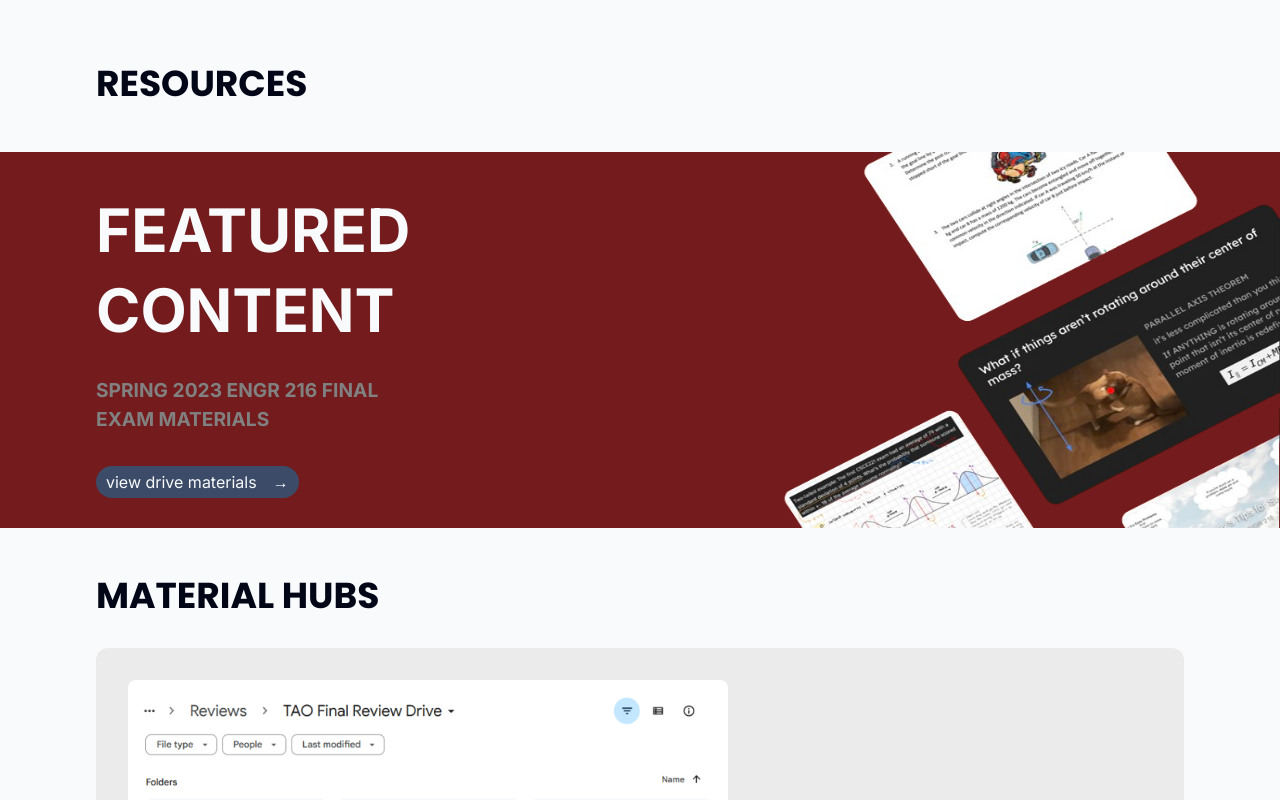
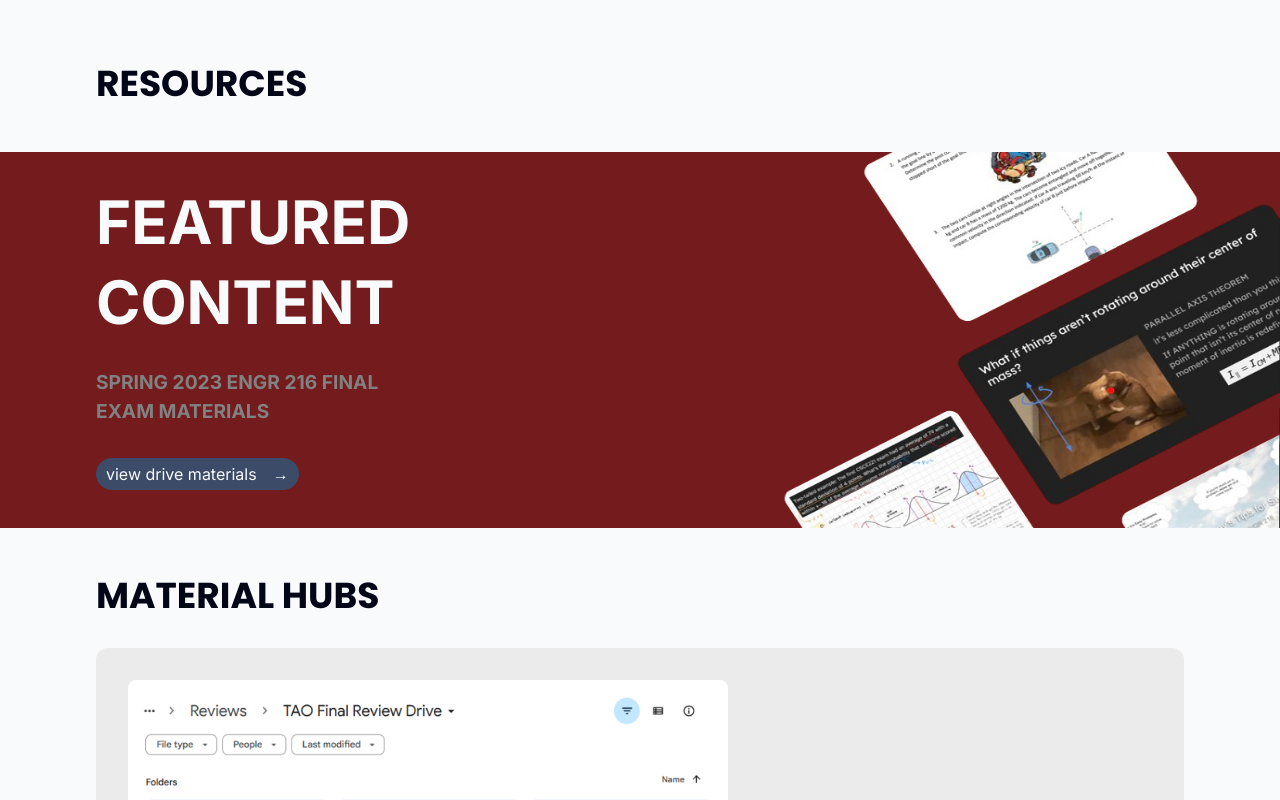
Before and after one commit to TAO-ENGR/club-website, a Next.js app in the folder club-website/: page / in a window 1280 px wide. Shown: the top 800 px of the page. Built offline with nearby package versions, Linux system fonts and the light colour scheme.

Commit message:
final banner padding adjustment

```diff
--- a/club-website/src/app/page.tsx
+++ b/club-website/src/app/page.tsx
@@ -72,7 +72,7 @@ export default function Experience_TL() {
       <div className="bg-maroon w-full md:h-[23.5rem] flex justify-between overflow-hidden">
 
         <div>
-          <h2 className="text-slate-50 lg:text-6xl md:text-5xl text-4xl font-bold px-12 lg:px-24 pt-12
+          <h2 className="text-slate-50 lg:text-6xl md:text-5xl text-4xl font-bold px-12 lg:px-24 pt-10
           pb-3 lg:pb-5 order-2 uppercase">Featured</h2>
           <h3 className="text-slate-50 lg:text-6xl md:text-5xl text-4xl font-bold pl-12 lg:pl-24 uppercase">Content</h3>
 
```
